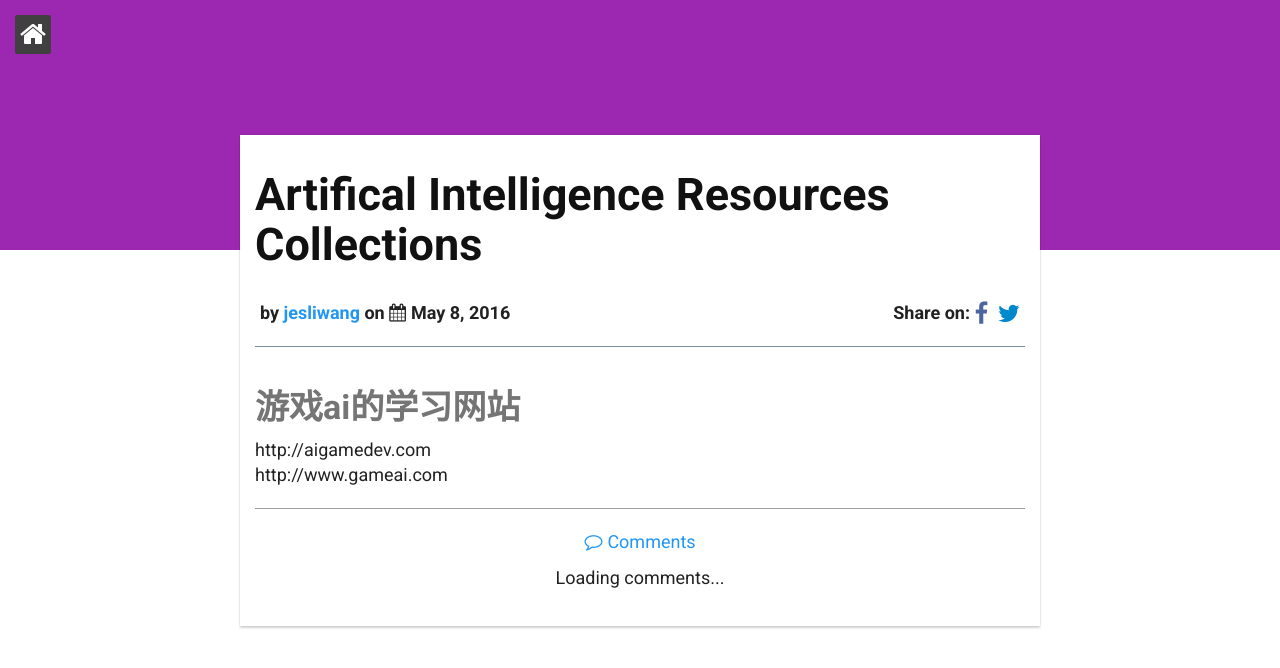
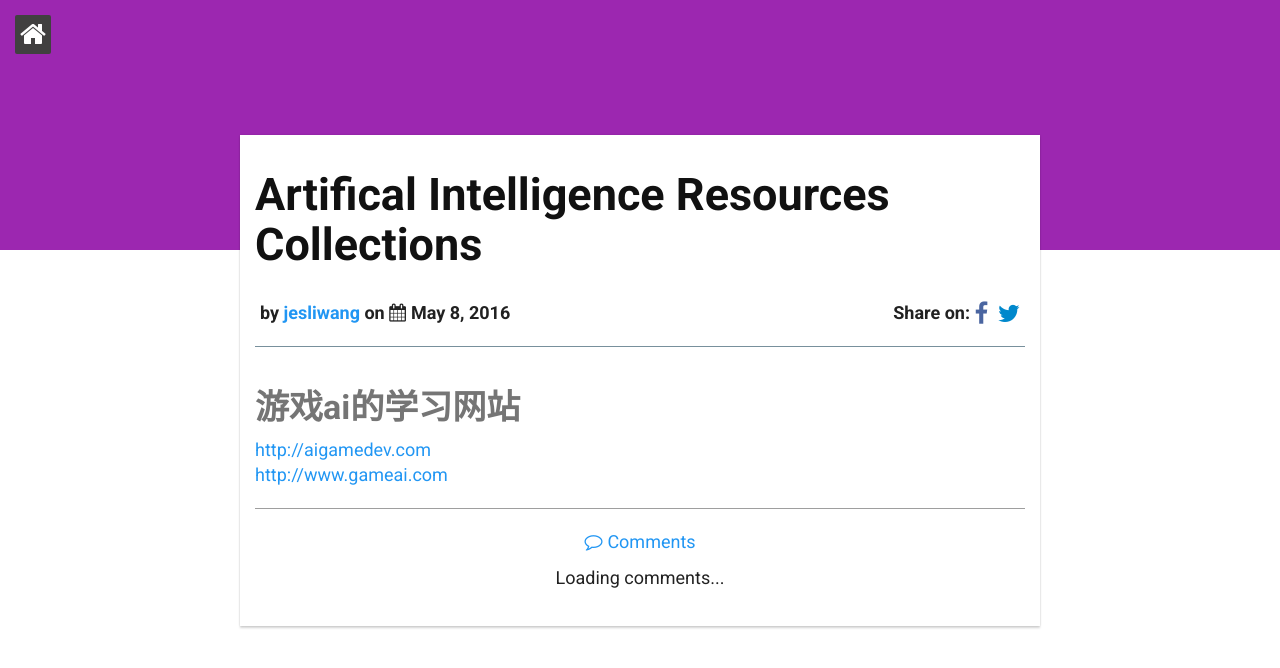
Before and after one commit to jesliwang/blog, a Jekyll site: the page built from _posts/2016-05-08-artifical-intelligence-resources-collections.md, in a window 1280 px wide. Shown: the top 668 px of the page. Built offline with Jekyll 4.4.1, drawn with Linux system fonts in a browser that asks for light colours; nearby versions of some CDN libraries; comment, search, counter and statistics services are not loaded.

Commit message:
1.修改链接错误 2.更新网址为超链接

```diff
--- a/_includes/sidebar.html
+++ b/_includes/sidebar.html
@@ -2,7 +2,7 @@
   <div class="mui-panel">
     <h2>Links</h2>
     <ul class="about-links">
-        <li><a href="{{ "/about" | prepend: site.baseurl | prepend: site.url }}" class="mui-btn">About</a></li>
+        <li><a href="{{ "/about" | prepend: site.baseurl}}" class="mui-btn">About</a></li>
     </ul>
     <h2>Contact</h2>
     <ul class="about-links">
--- a/_layouts/page.html
+++ b/_layouts/page.html
@@ -5,11 +5,11 @@ layout: base
 
   <article class="post-full">
     <header class="bg-holder post-page {% if page.color %}bg-{{ page.color }}{% endif %}" style="{% if page.cover %}background:url({{page.cover}}) no-repeat center center; background-size: cover{% endif %}">
-      <a href="/" class="overlay"><i class="fa fa-home fa-2x"></i></a>
+      <a href="{{ "/" |  prepend: site.baseurl }}" class="overlay"><i class="fa fa-home fa-2x"></i></a>
       {% if page.cover %}<div class="img-overlay"></div>{% endif %}
     </header>
     <div class="mui-container mui-panel post-content">
-      <h1><a href="{{page.url}}">{{ page.title }}</a></h1>
+      <h1><a href="{{page.url |  prepend: site.baseurl}}">{{ page.title }}</a></h1>
       <div class="post-html" style="border: none">
           {{ content }}
       </div>
--- a/_posts/2016-05-08-artifical-intelligence-resources-collections.md
+++ b/_posts/2016-05-08-artifical-intelligence-resources-collections.md
@@ -7,5 +7,5 @@ categories: normal
 ---
 
 # 游戏ai的学习网站
-http://aigamedev.com<br/>
-http://www.gameai.com
+[http://aigamedev.com](http://aigamedev.com)<br/>
+[http://www.gameai.com](http://www.gameai.com)
```
